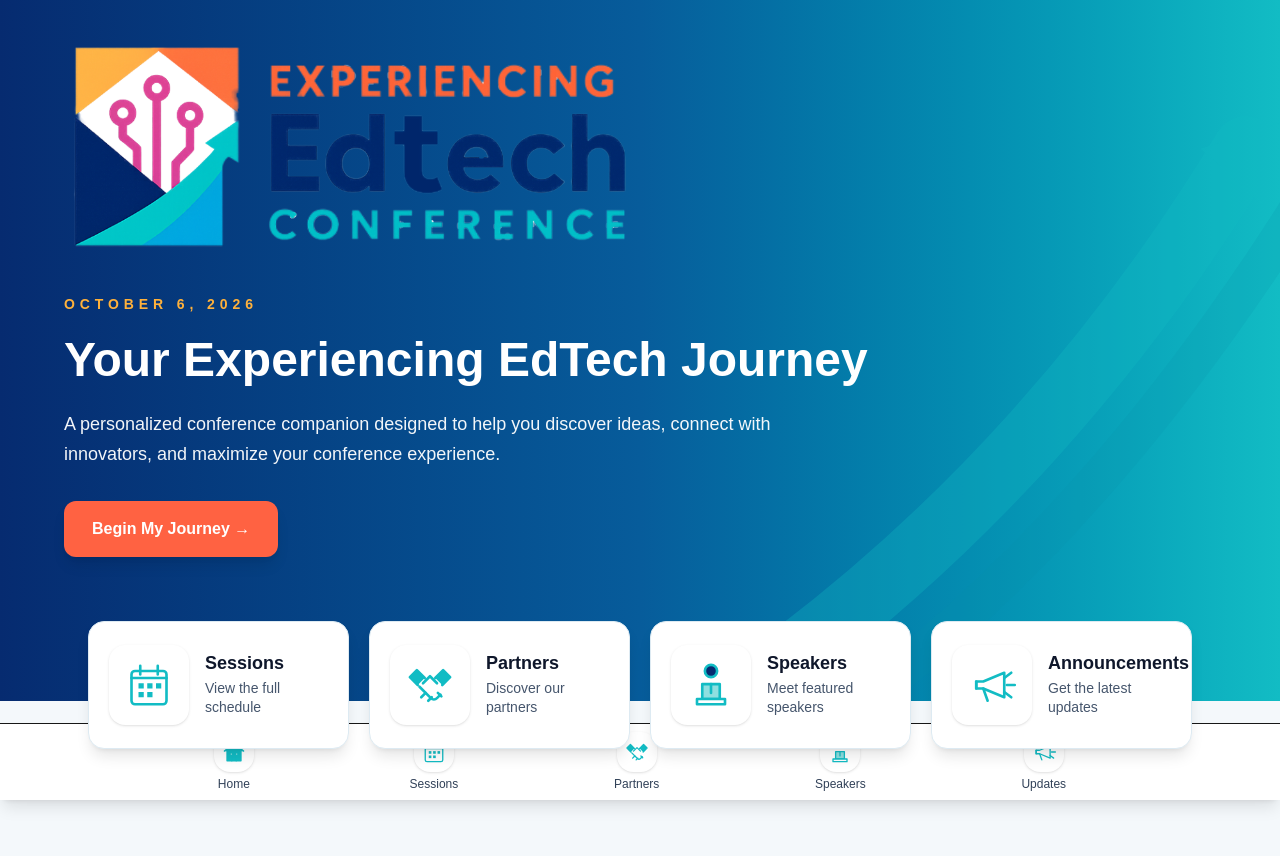
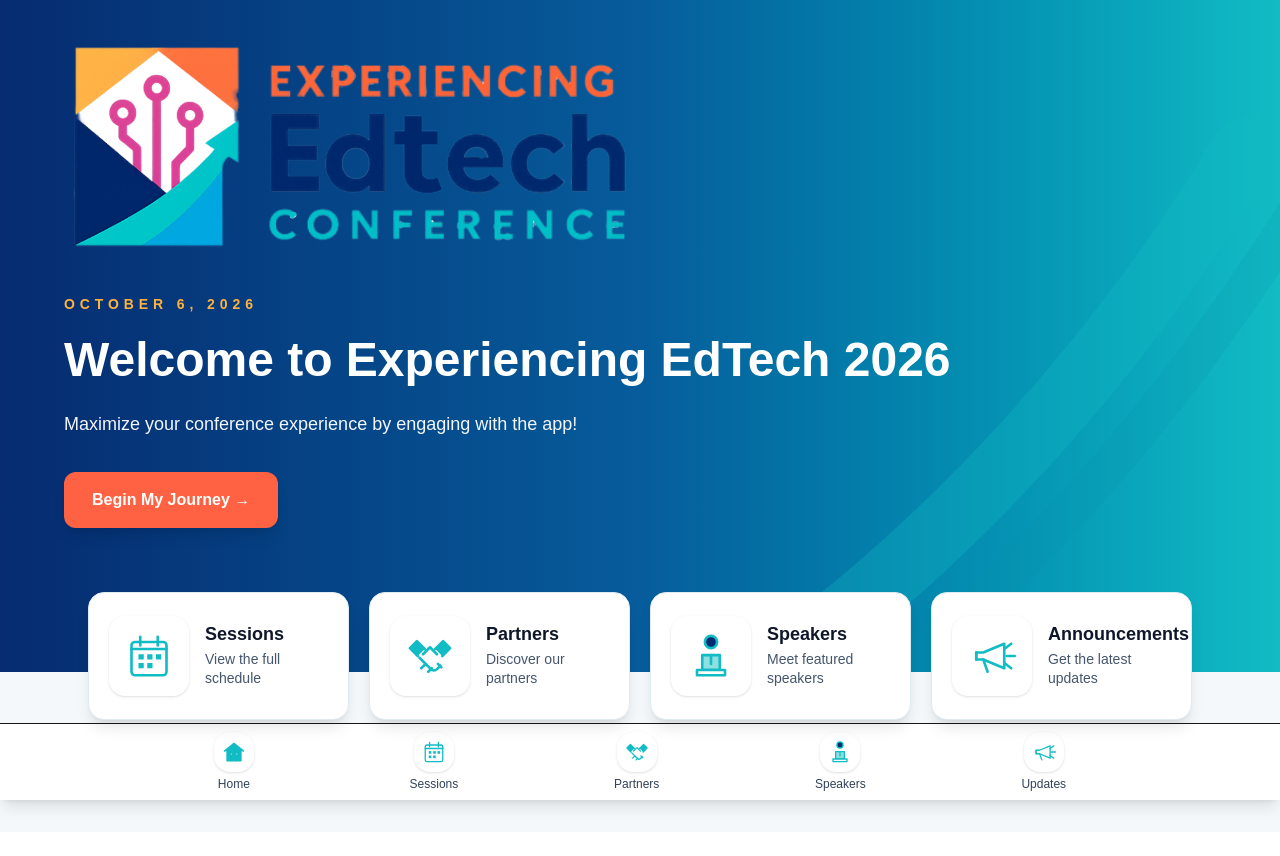
Before and after one commit to michelleturner12/w-experiencing-edtech-journey, a Next.js app in the folder journey-app/: page / in a window 1280 px wide. Shown: the top 856 px of the page. After the commit the page ends 832 px from the top, so only its background shows below. Built offline with nearby package versions, Linux system fonts and the light colour scheme.

Commit message:
Update home page welcome message

```diff
--- a/journey-app/app/page.tsx
+++ b/journey-app/app/page.tsx
@@ -14,8 +14,8 @@ export default function Home() {
   return (
     <main className="min-h-screen bg-[#F4F8FB] pb-28">
       <Hero
-        title="Your Experiencing EdTech Journey"
-        subtitle="A personalized conference companion designed to help you discover ideas, connect with innovators, and maximize your conference experience."
+        title="Welcome to Experiencing EdTech 2026"
+        subtitle="Maximize your conference experience by engaging with the app!"
       />
 
       <section className="relative z-10 mx-auto -mt-20 grid max-w-6xl grid-cols-1 gap-5 px-6 sm:grid-cols-2 lg:grid-cols-4">
```
